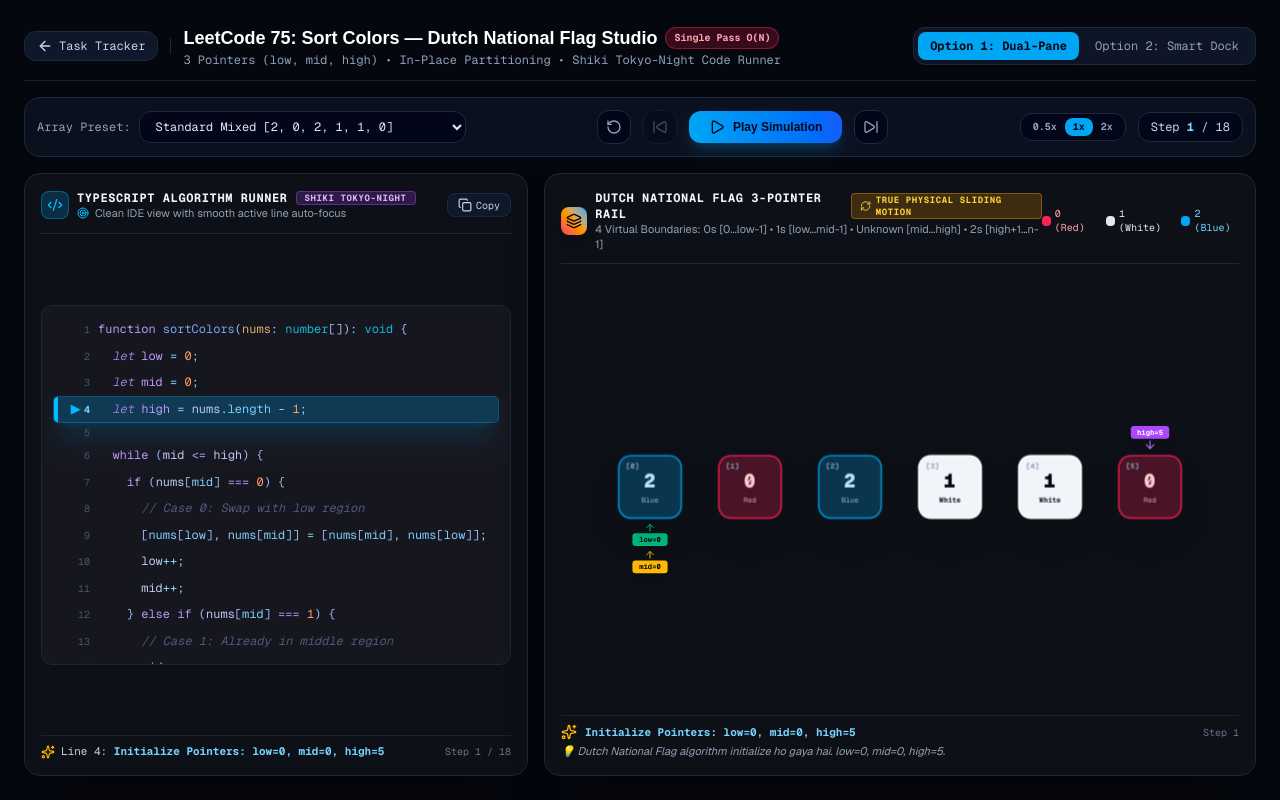
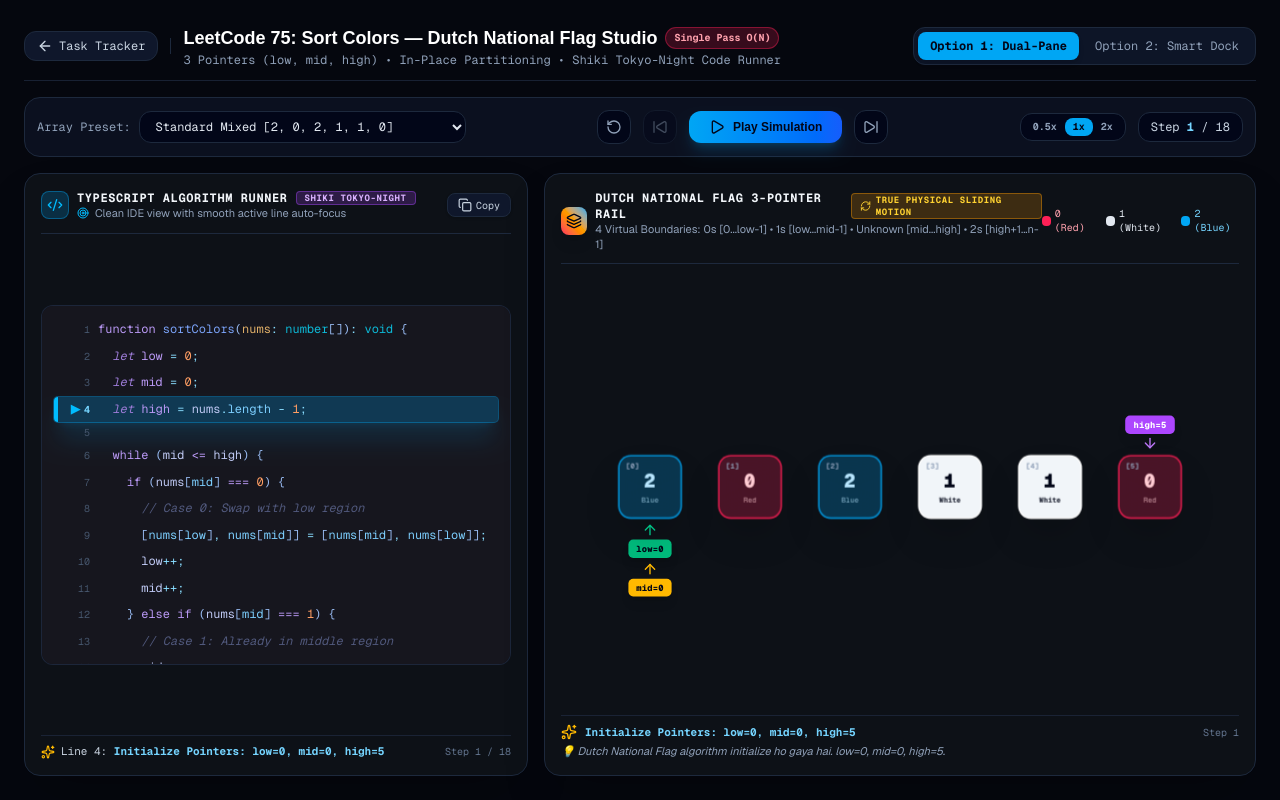
Before and after one commit to Kkknight-12/dsa-visualizer-test, a Next.js app: page /sort-colors in a window 1280 px wide. Built offline with nearby package versions, Linux system fonts and the light colour scheme.

Commit message:
style: increase pointer badge text size to 11px font-extrabold and arrow icons to 20px

```diff
--- a/components/common/ReorderableArrayRail.tsx
+++ b/components/common/ReorderableArrayRail.tsx
@@ -70,7 +70,7 @@ export function ReorderableArrayRail({
   const getColors = getColorConfig || defaultGetColorConfig;
 
   return (
-    <div className="w-full flex flex-col items-center justify-center min-h-[220px] py-6 px-4 select-none">
+    <div className="w-full flex flex-col items-center justify-center min-h-[240px] py-4 px-4 select-none">
       {/* Shared Flex Container — Direct Siblings enable Framer Motion FLIP Physical Sliding */}
       <div className="relative flex items-center justify-center gap-3 sm:gap-4 md:gap-5 w-full max-w-4xl">
         {elements.map((element, idx) => {
@@ -98,26 +98,26 @@ export function ReorderableArrayRail({
               }}
               className="relative flex flex-col items-center flex-1 max-w-[80px] min-w-[56px]"
             >
-              {/* TOP POINTER TRACK (100% Stable & Upright) */}
-              <div className="h-10 flex items-end justify-center w-full mb-1">
+              {/* TOP POINTER TRACK (Slightly Larger Upright Text & Icon) */}
+              <div className="h-14 flex items-end justify-center w-full mb-1">
                 {topPointers.map((p) => (
                   <motion.div
                     key={`top-ptr-${p.label}`}
                     layoutId={`ptr-top-${p.label}`}
-                    className="flex flex-col items-center"
+                    className="flex flex-col items-center gap-0.5"
                     transition={{ type: 'spring', stiffness: 300, damping: 25 }}
                   >
                     <span
-                      className={`px-2 py-0.5 rounded text-[9px] font-mono font-bold shadow-lg whitespace-nowrap ${p.color}`}
+                      className={`px-2.5 py-1 rounded-md text-[11px] font-mono font-extrabold shadow-lg whitespace-nowrap tracking-wide ${p.color}`}
                     >
                       {p.label}={p.index}
                     </span>
-                    <ArrowDown className="w-4 h-4 text-purple-400 animate-bounce" />
+                    <ArrowDown className="w-5 h-5 text-purple-400 animate-bounce" />
                   </motion.div>
                 ))}
               </div>
 
-              {/* PHYSICAL ARRAY CELL BLOCK (Arcs & Tilts cleanly without affecting pointers) */}
+              {/* PHYSICAL ARRAY CELL BLOCK */}
               <motion.div
                 animate={{
                   y: arcY,
@@ -162,18 +162,18 @@ export function ReorderableArrayRail({
                 </span>
               </motion.div>
 
-              {/* BOTTOM POINTER TRACK (100% Stable & Upright) */}
-              <div className="h-12 flex flex-col items-center justify-start gap-1 w-full mt-1">
+              {/* BOTTOM POINTER TRACK (Slightly Larger Upright Text & Icon) */}
+              <div className="h-16 flex flex-col items-center justify-start gap-1 w-full mt-1">
                 {bottomPointers.map((p) => (
                   <motion.div
                     key={`bot-ptr-${p.label}`}
                     layoutId={`ptr-bot-${p.label}`}
-                    className="flex flex-col items-center"
+                    className="flex flex-col items-center gap-0.5"
                     transition={{ type: 'spring', stiffness: 300, damping: 25 }}
                   >
-                    <ArrowUp className={`w-3.5 h-3.5 ${p.label === 'low' ? 'text-emerald-400' : 'text-amber-400'}`} />
+                    <ArrowUp className={`w-5 h-5 ${p.label === 'low' ? 'text-emerald-400' : 'text-amber-400'}`} />
                     <span
-                      className={`px-2 py-0.5 rounded text-[9px] font-mono font-bold shadow-lg whitespace-nowrap ${p.color}`}
+                      className={`px-2.5 py-1 rounded-md text-[11px] font-mono font-extrabold shadow-lg whitespace-nowrap tracking-wide ${p.color}`}
                     >
                       {p.label}={p.index}
                     </span>
```
